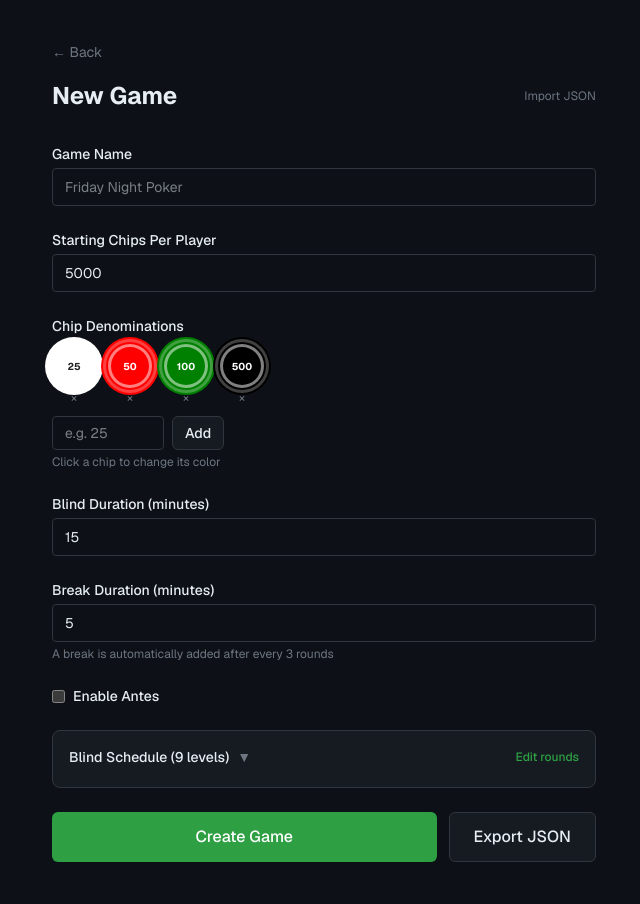
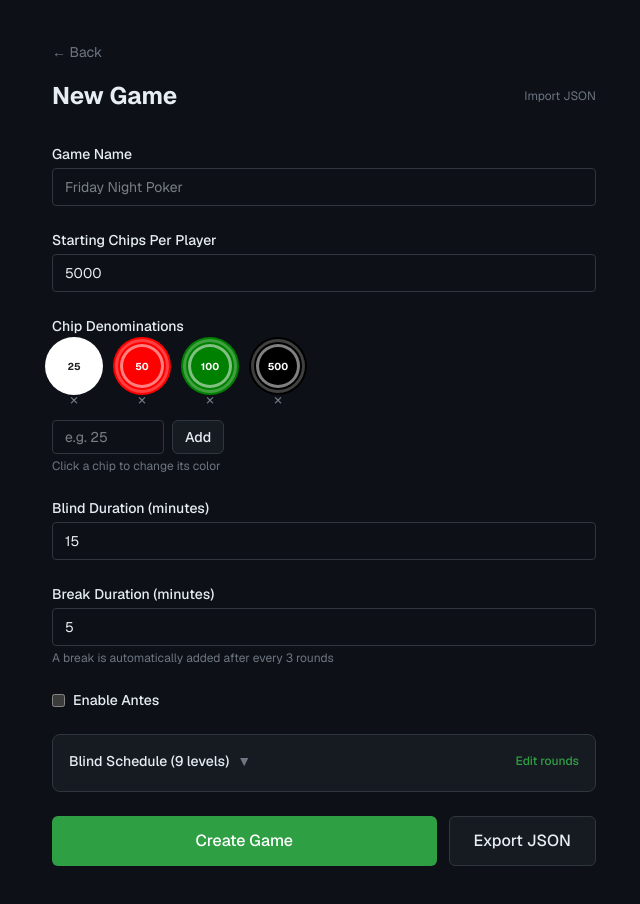
Before and after one commit to DanLippold/poker-tracker, a Next.js app: page /new in a window 1280 px wide. Shown: the whole page, without its empty margins (316-956 px from the left). Built offline with nearby package versions, Linux system fonts and the light colour scheme.

Commit message:
Improve chip UI spacing and remove button size
Increase gap between chips from gap-3 to gap-6 and make the × remove
button larger (text-base + padding) for easier tapping.

https://claude.ai/code/session_01Lt28XLyAekY6VHXgCzPQuR

```diff
--- a/components/GameForm/ChipDenominationsInput.tsx
+++ b/components/GameForm/ChipDenominationsInput.tsx
@@ -81,7 +81,7 @@ export function ChipDenominationsInput({ value, colors, onChange }: ChipDenomina
 
   return (
     <div>
-      <div className="flex flex-wrap gap-3 mb-3">
+      <div className="flex flex-wrap gap-6 mb-3">
         {value.map((denom, i) => {
           const color = colors[i] ?? 'white';
           return (
@@ -117,7 +117,7 @@ export function ChipDenominationsInput({ value, colors, onChange }: ChipDenomina
                 <button
                   type="button"
                   onClick={() => remove(denom)}
-                  className="text-[var(--color-muted)] hover:text-[var(--color-danger)] text-xs leading-none cursor-pointer"
+                  className="text-[var(--color-muted)] hover:text-[var(--color-danger)] text-base leading-none cursor-pointer px-1"
                   aria-label={`Remove ${denom}`}
                 >
                   ×
```
